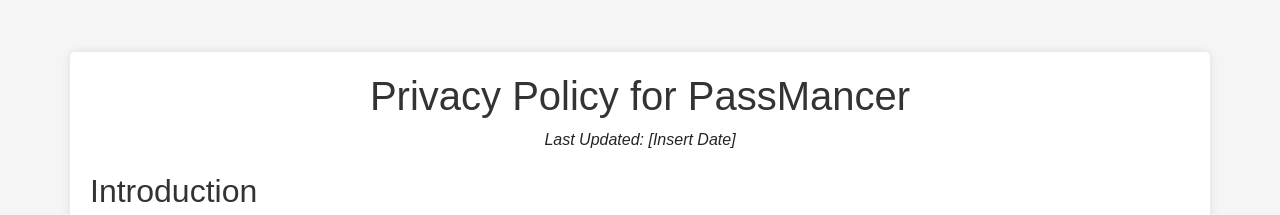
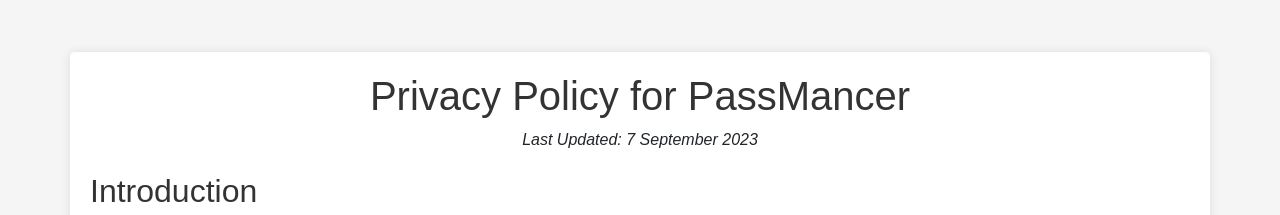
Before and after one commit to Pralhad-Nasane/privacy-policies, a plain HTML site: page index.html in a window 1280 px wide. Shown: the top 215 px of the page. Drawn offline with nearby package versions, Linux system fonts and the light colour scheme.

Commit message:
Update index.html
update date

```diff
--- a/index.html
+++ b/index.html
@@ -42,7 +42,7 @@
 <body>
     <div class="container mt-5">
         <h1 class="text-center">Privacy Policy for PassMancer</h1>
-        <p class="text-center"><em>Last Updated: [Insert Date]</em></p>
+        <p class="text-center"><em>Last Updated: 7 September 2023</em></p>
 
 
         <h2>Introduction</h2>
```
